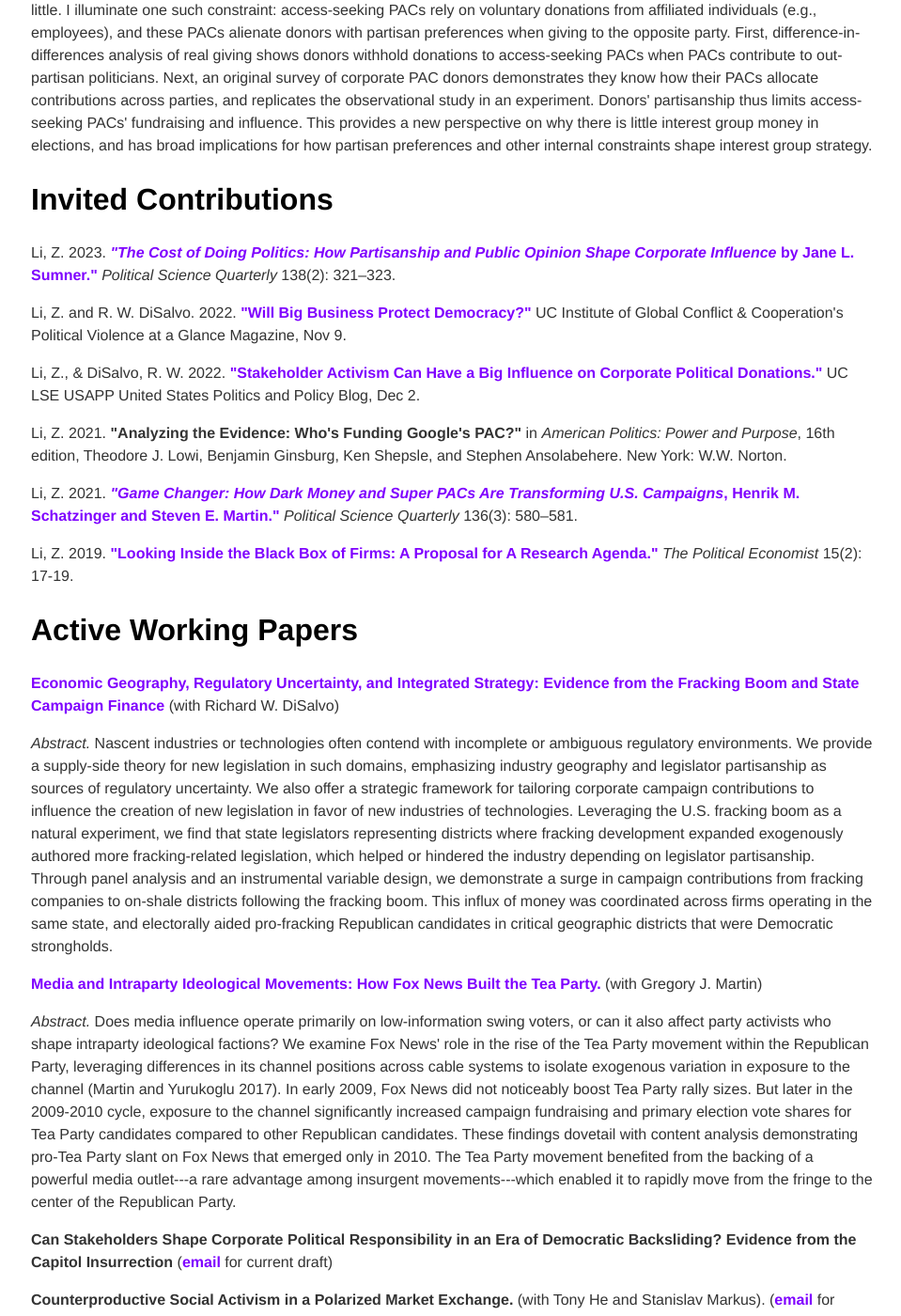
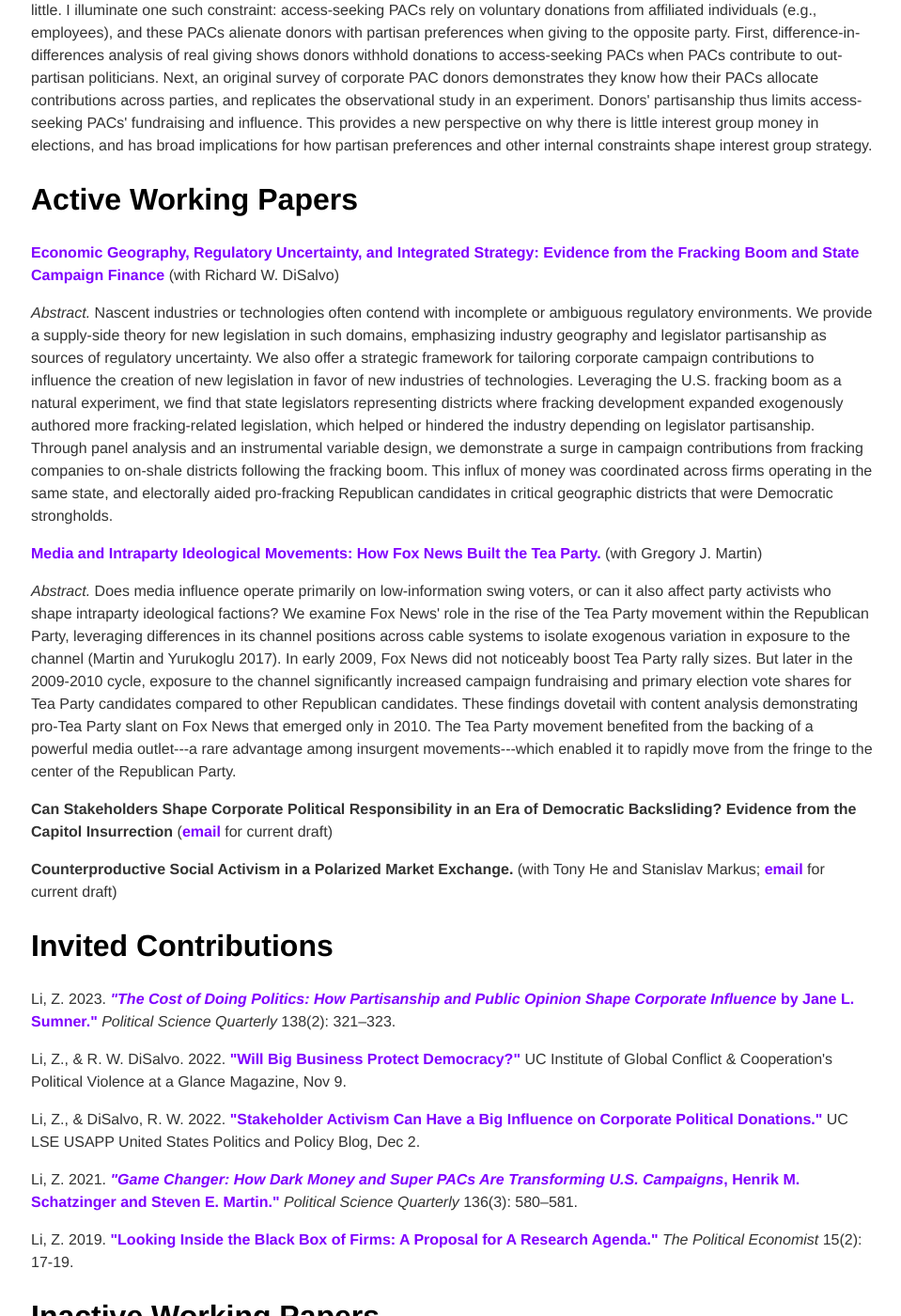
Before and after one commit to zhaoliresearch/zhaoliresearch.github.io, a Jekyll site: the page built from research/index.html, in a window 1280 px wide and 1400 px high, scrolled down 1259 px. Shown: the whole window at 94% size, without its empty margins (159-1118 px from the left). Built offline with Jekyll 4.4.1, drawn with Linux system fonts in a browser that asks for light colours; some of the changed lines change nothing that is shown.

Commit message:
Update index.html

```diff
--- a/research/index.html
+++ b/research/index.html
@@ -17,16 +17,6 @@ title: Zhao Li, Ph.D.
   <p>Li, Z. 2018. <b><a href="https://www.cambridge.org/core/journals/american-political-science-review/article/how-internal-constraints-shape-interest-group-activities-evidence-from-accessseeking-pacs/2DF966405543A54CE0BC8BDE18307B56">"How Internal Constraints Shape Interest Group Activities: Evidence from Access-Seeking PACs."</a></b></a> <b><i>American Political Science Review</i></b> 112(4):792--808.</p>
   <p><i>Abstract.</i> Interest groups contribute much less to campaigns than legally allowed. Consequently, prevailing theories infer these contributions must yield minimal returns. I argue constraints on PAC fundraising may also explain why interest groups give little. I illuminate one such constraint: access-seeking PACs rely on voluntary donations from affiliated individuals (e.g., employees), and these PACs alienate donors with partisan preferences when giving to the opposite party. First, difference-in-differences analysis of real giving shows donors withhold donations to access-seeking PACs when PACs contribute to out-partisan politicians. Next, an original survey of corporate PAC donors demonstrates they know how their PACs allocate contributions across parties, and replicates the observational study in an experiment. Donors' partisanship thus limits access-seeking PACs' fundraising and influence. This provides a new perspective on why there is little interest group money in elections, and has broad implications for how partisan preferences and other internal constraints shape interest group strategy.</p>
 
-<h2>Invited Contributions</h2>
-
-
-
-<p>Li, Z. 2023. <b><a href="https://academic.oup.com/psq/article/138/2/321/7156628"><i>"The Cost of Doing Politics: How Partisanship and Public Opinion Shape Corporate Influence</i> by Jane L.  Sumner."</b></a> <i>Political Science Quarterly </i> 138(2): 321–323.</p>
-  <p>Li, Z. and R. W. DiSalvo. 2022. <b> <a href="https://politicalviolenceataglance.org/2022/11/09/will-big-business-protect-democracy/litical-donations/">"Will Big Business Protect Democracy?"</b></a> UC Institute of Global Conflict & Cooperation's Political Violence at a Glance Magazine, Nov 9.</p>
-<p>Li, Z., & DiSalvo, R. W. 2022. <b> <a href="https://blogs.lse.ac.uk/usappblog/2022/12/02/stakeholder-activism-can-have-a-big-influence-on-corporate-political-donations/">"Stakeholder Activism Can Have a Big Influence on Corporate Political Donations."</b></a> UC LSE USAPP United States Politics and Policy Blog, Dec 2.</p>
-  <p>Li, Z. 2021. <b>"Analyzing the Evidence: Who's Funding Google's PAC?"</a></b> in <i>American Politics: Power and Purpose</i>, 16th edition, Theodore J. Lowi, Benjamin Ginsburg, Ken Shepsle, and Stephen Ansolabehere. New York: W.W. Norton.</p>
-<p>Li, Z. 2021. <b><a href="https://onlinelibrary.wiley.com/doi/10.1002/polq.13221"><i>"Game Changer: How Dark Money and Super PACs Are Transforming U.S. Campaigns</i>, Henrik M. Schatzinger and Steven E. Martin."</b></a> <i>Political Science Quarterly </i> 136(3): 580–581.</p>
-  <p>Li, Z. 2019. <b><a href="https://docs.google.com/viewer?a=v&pid=sites&srcid=dW1pY2guZWR1fHBvbGl0aWNhbC1lY29ub21pc3QtbmV3c2xldHRlcnxneDo2ZjY0NzVhMzJjNWE0NzZi">"Looking Inside the Black Box of Firms: A Proposal for A Research Agenda."</b></a> <i>The Political Economist</i> 15(2): 17-19.</p>
 
 <h2>Active Working Papers </h2>
 <p><b><a href="https://www.dropbox.com/s/i3kvtsxf0hrptey/DiSalvo%20and%20Li%20%282020%29.pdf?dl=0">Economic Geography, Regulatory Uncertainty, and Integrated Strategy: Evidence from the Fracking Boom and State Campaign Finance</b></a> (with Richard W. DiSalvo)</p>
@@ -34,7 +24,19 @@ title: Zhao Li, Ph.D.
 <p><b><a href="https://www.dropbox.com/s/0oojfj1o23zayky/fox_news_tea_party.pdf?dl=0">Media and Intraparty Ideological Movements: How Fox News Built the Tea Party.</b></a> (with Gregory J. Martin)</p>
 <p><i>Abstract.</i> Does media influence operate primarily on low-information swing voters, or can it also affect party activists who shape intraparty ideological factions? We examine Fox News' role in the rise of the Tea Party movement within the Republican Party, leveraging differences in its channel positions across cable systems to isolate exogenous variation in exposure to the channel (Martin and Yurukoglu 2017). In early 2009, Fox News did not noticeably boost Tea Party rally sizes. But later in the 2009-2010 cycle, exposure to the channel significantly increased campaign fundraising and primary election vote shares for Tea Party candidates compared to other Republican candidates. These findings dovetail with content analysis demonstrating pro-Tea Party slant on Fox News that emerged only in 2010. The Tea Party movement benefited from the backing of a powerful media outlet---a rare advantage among insurgent movements---which enabled it to rapidly move from the fringe to the center of the Republican Party.</p>
 <p><b>Can Stakeholders Shape Corporate Political Responsibility in an Era of Democratic Backsliding? Evidence from the Capitol Insurrection</b> (<a href="mailto:zhaoliresearch@gmail.com">email</a> for current draft)</p>
-<p><b>Counterproductive Social Activism in a Polarized Market Exchange.</b> (with Tony He and Stanislav Markus). (<a href="mailto:zhaoliresearch@gmail.com">email</a> for current draft)</p>
+<p><b>Counterproductive Social Activism in a Polarized Market Exchange.</b> (with Tony He and Stanislav Markus; <a href="mailto:zhaoliresearch@gmail.com">email</a> for current draft)</p>
+
+  <h2>Invited Contributions</h2>
+
+
+
+<p>Li, Z. 2023. <b><a href="https://academic.oup.com/psq/article/138/2/321/7156628"><i>"The Cost of Doing Politics: How Partisanship and Public Opinion Shape Corporate Influence</i> by Jane L.  Sumner."</b></a> <i>Political Science Quarterly </i> 138(2): 321–323.</p>
+<p>Li, Z., & R. W. DiSalvo. 2022. <b> <a href="https://politicalviolenceataglance.org/2022/11/09/will-big-business-protect-democracy/litical-donations/">"Will Big Business Protect Democracy?"</b></a> UC Institute of Global Conflict & Cooperation's Political Violence at a Glance Magazine, Nov 9.</p>
+<p>Li, Z., & DiSalvo, R. W. 2022. <b> <a href="https://blogs.lse.ac.uk/usappblog/2022/12/02/stakeholder-activism-can-have-a-big-influence-on-corporate-political-donations/">"Stakeholder Activism Can Have a Big Influence on Corporate Political Donations."</b></a> UC LSE USAPP United States Politics and Policy Blog, Dec 2.</p>
+<p>Li, Z. 2021. <b><a href="https://onlinelibrary.wiley.com/doi/10.1002/polq.13221"><i>"Game Changer: How Dark Money and Super PACs Are Transforming U.S. Campaigns</i>, Henrik M. Schatzinger and Steven E. Martin."</b></a> <i>Political Science Quarterly </i> 136(3): 580–581.</p>
+  <p>Li, Z. 2019. <b><a href="https://docs.google.com/viewer?a=v&pid=sites&srcid=dW1pY2guZWR1fHBvbGl0aWNhbC1lY29ub21pc3QtbmV3c2xldHRlcnxneDo2ZjY0NzVhMzJjNWE0NzZi">"Looking Inside the Black Box of Firms: A Proposal for A Research Agenda."</b></a> <i>The Political Economist</i> 15(2): 17-19.</p>
+
+
 <h2>Inactive Working Papers </h2>
 <p><b><a href="https://www.dropbox.com/s/6uie90whk4n7xdl/Bonica%20and%20Li%20%282021%29.pdf?dl=0">Inferring Candidates’ Issue-Specific Positions from Itemized Campaign Contributions Using Supervised Machine Learning</b></a> (with A. Bonica)</p>
 <p><i>Abstract.</i> The Supreme Court upholds mandatory disclosure of itemized contributions as an important means to help voters place candidates on the political spectrum “more precisely than is often possible solely on the basis of party labels and campaign speeches” (<i>Buckley v. Valeo</i>). To assess the informational value of disclosure for democratic accountability, we apply supervised machine learning to predict candidates' issue-specific positions based on itemized contributions they received prior to entering Congress. Our models accurately distinguish candidates on different issues both within and across parties, generally outperforming predictions based on DW-NOMINATE scores. Moreover, leveraging only non-incumbent fundraising records, our algorithms can impute issue scores for candidates lacking office-holding experiences. We also identify donors that provide the most marginal information on candidates' policy stances. Itemized contributions can facilitate voters' discernment of candidates on issues of interest, and are uniquely valuable for differentiating co-partisan candidates in the absence of legislative records.</p>
```
